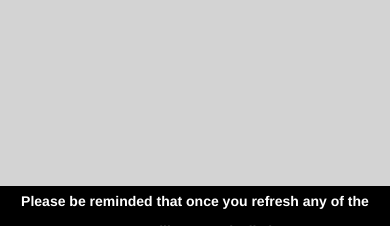
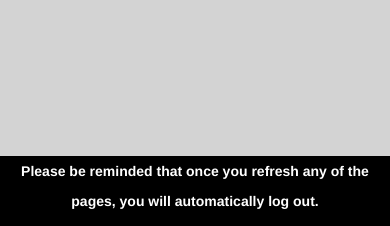
Before and after one commit to guialara/Rdmzr, a plain HTML site: page 404.html in a window 390 px wide. Shown: the part 618-844 px from the top of the page. Drawn offline with nearby package versions, Linux system fonts and the light colour scheme.

Commit message:
updated footer

```diff
--- a/404.html
+++ b/404.html
@@ -20,17 +20,25 @@
             background-color:lightgray;
         }
         .footer{
-            position: fixed;
+            position: absolute;
             bottom: 0px;
             width: 100%;
             height: 40px;
             line-height: 30px;
             background-color: black;
             z-index:1000;
+            word-break: normal;
         margin:0px;
         }
         .footer-text{
             color: white;
+        }
+
+        @media only screen and (max-width: 630px){
+            .footer{
+            width: 100%;
+            height: 70px;
+        }
         }
     </style>
 </head>
```
